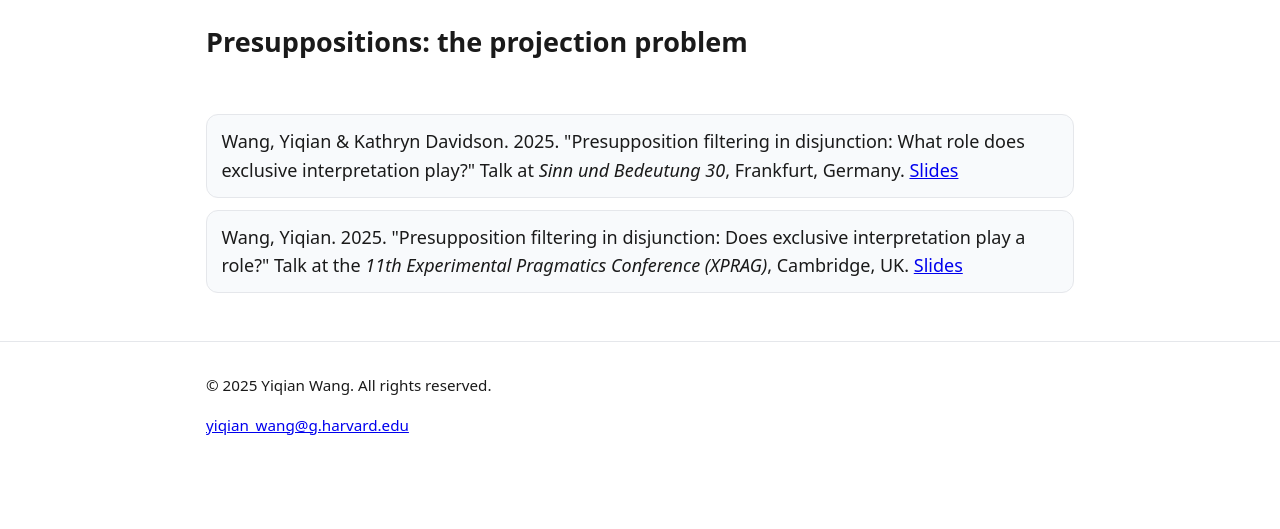
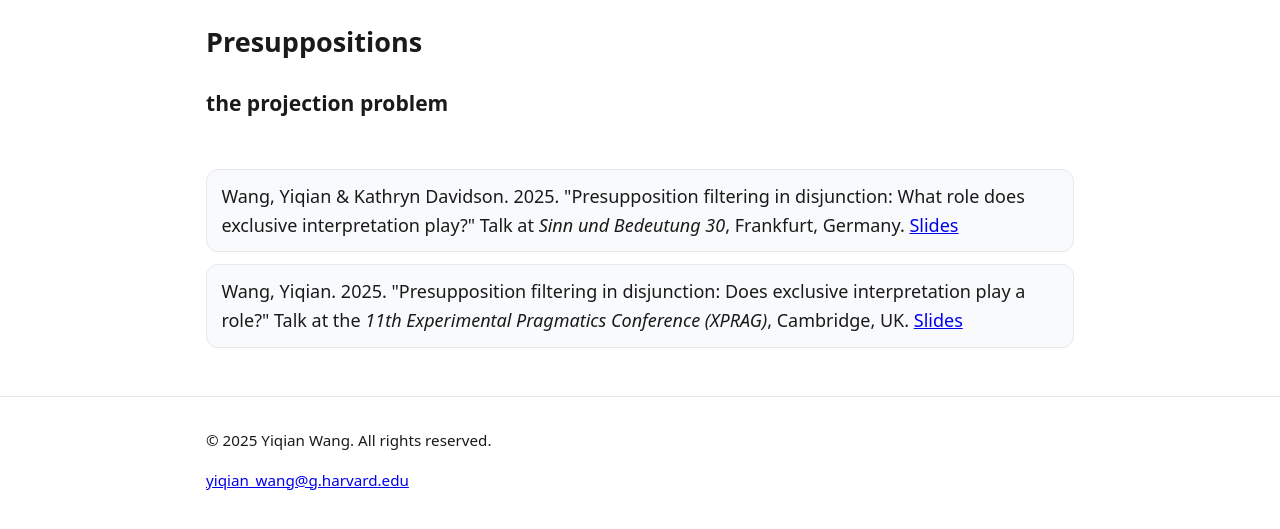
Before and after one commit to yiqian-wang02/yiqian-wang02.github.io, a plain HTML site: page research.html in a window 1280 px wide. Shown: the part 67-596 px from the top of the page. Drawn offline with Linux system fonts and the light colour scheme; a web font is replaced by a local one.

Commit message:
Refactor headings in research.html

```diff
--- a/research.html
+++ b/research.html
@@ -25,7 +25,8 @@
   </header>
 
   <main class="container">
-    <h2>Presuppositions: the projection problem</h2>
+    <h2>Presuppositions</h2>
+    <h3>the projection problem</h3>
     <!-- [<p class="note">Links open a preview in a new tab; a separate download link is provided when available.</p>] -->
 
     <section class="news">
```
